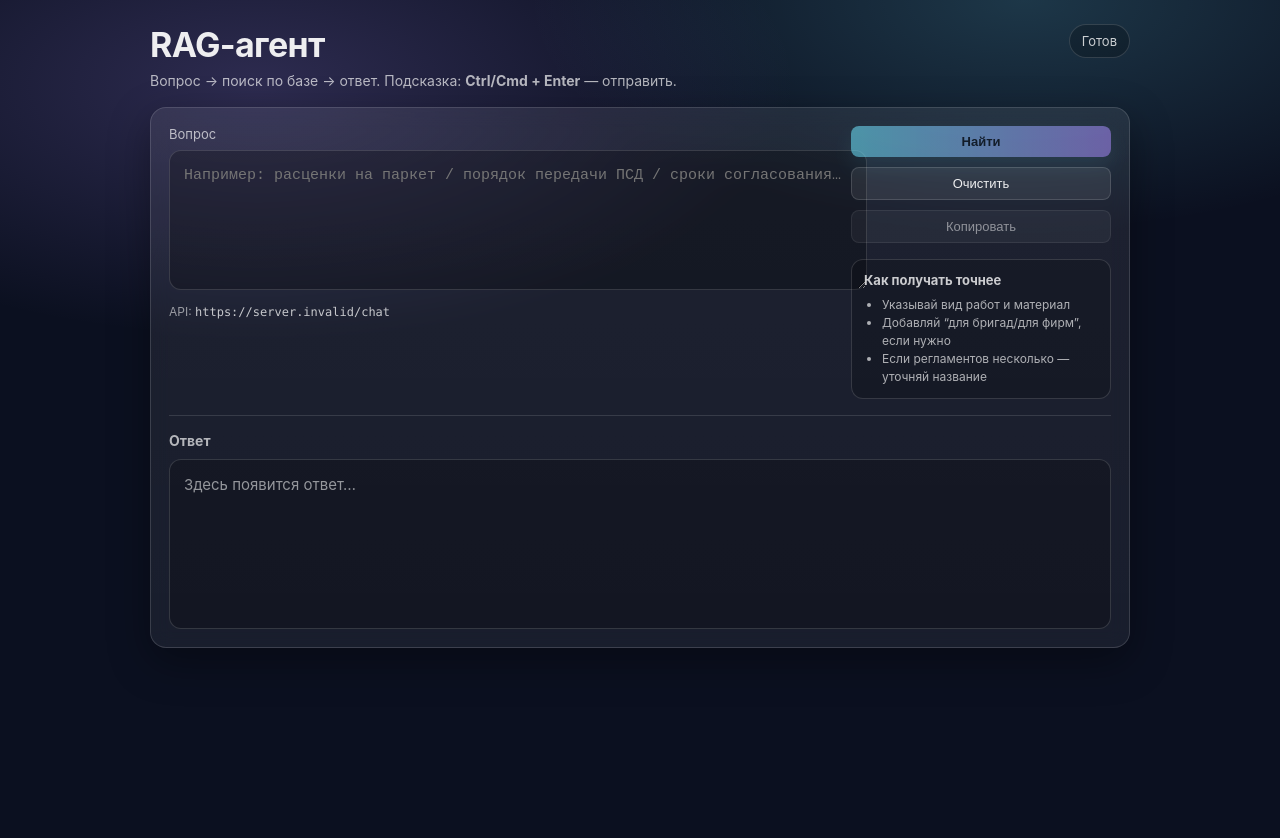
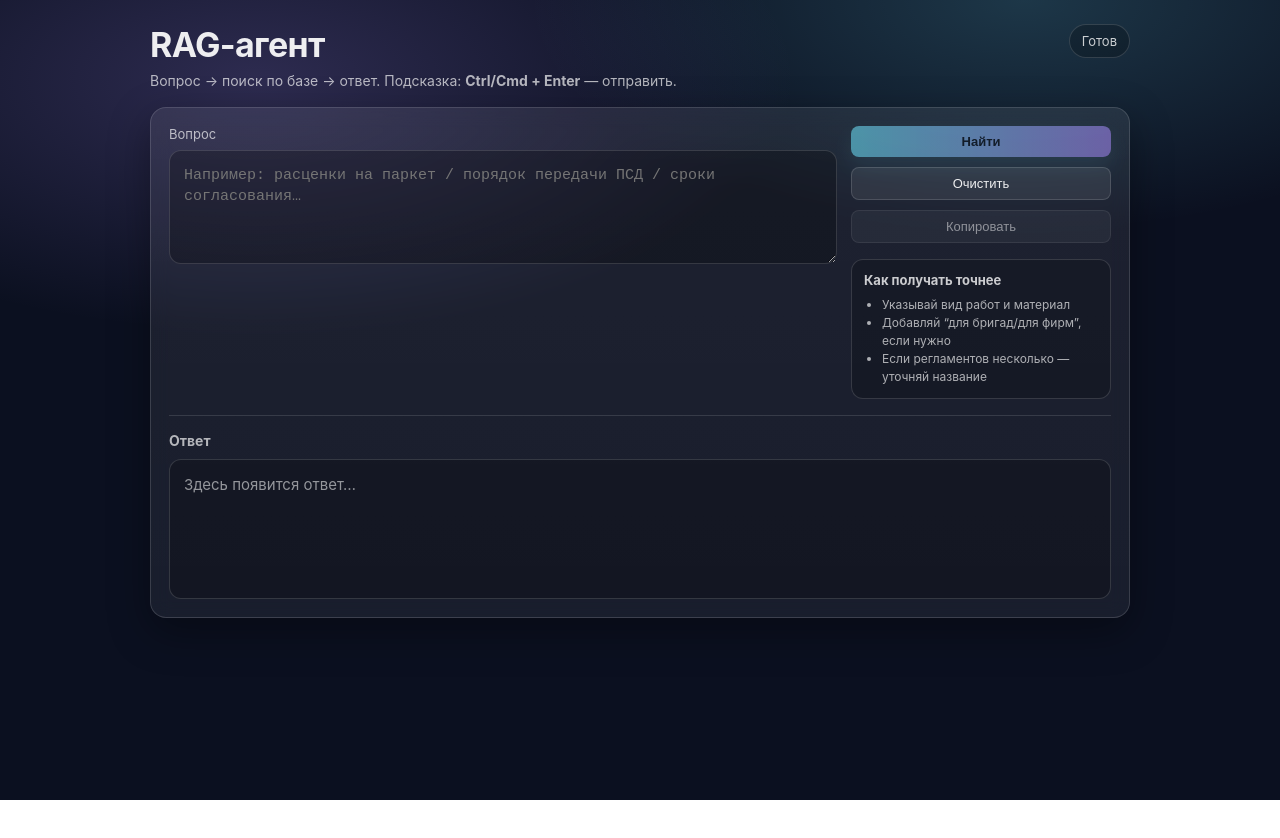
Before and after one commit to Andrefan1406/my_first_site, a React (Create React App) app: page /rag in a window 1280 px wide. Shown: the top 838 px of the page. After the commit the page ends 800 px from the top, so only its background shows below. Built offline with nearby package versions, Linux system fonts and the light colour scheme; no server answers.

Commit message:
fix(ui): prevent buttons overlapping textarea

```diff
--- a/src/RagPage.jsx
+++ b/src/RagPage.jsx
@@ -101,9 +101,9 @@ const RagPage = () => {
               />
 
               <div style={styles.hintRow}>
-                <span style={styles.hint}>
+                {/*<span style={styles.hint}>
                   API: <span style={styles.mono}>{API_URL}</span>
-                </span>
+                </span>*/}
                 {ms !== null && !error && (
                   <span style={styles.pill}>{ms} ms</span>
                 )}
@@ -267,7 +267,7 @@ const styles = {
   },
   hintRow: {
     display: "flex",
-    justifyContent: "space-between",
+    justifyContent: "flex-end",  // ✅ прижимаем элементы вправо
     alignItems: "center",
     gap: 10,
     marginTop: 10,
--- a/src/index.css
+++ b/src/index.css
@@ -1,13 +1,61 @@
+/* ==========================================================================
+   ГЛОБАЛЬНЫЕ НАСТРОЙКИ ВЁРСТКИ
+   ========================================================================== */
+
+/*
+  ✅ box-sizing: border-box — ключевое правило, которое предотвращает "вылезание"
+  элементов за пределы контейнера.
+
+  Почему важно:
+  - по умолчанию элементы используют box-sizing: content-box
+  - тогда width: 100% считается только для "контента"
+  - padding и border прибавляются сверху → элемент становится шире 100%
+  */
+*,
+*::before,
+*::after {
+  box-sizing: border-box; /* ✅ ширина включает padding и border */
+}
+
+/* ==========================================================================
+   BODY — базовые стили страницы
+   ========================================================================== */
+
 body {
-  margin: 0;
+  margin: 0; /* ✅ убираем стандартные отступы браузера вокруг страницы */
+
+  /*
+    ✅ основной шрифт на сайте:
+    список шрифтов идёт в порядке приоритета (fallback):
+    - если нет первого, берётся второй и т.д.
+    - так делают, чтобы сайт выглядел нормально на Windows/macOS/Linux
+  */
   font-family: -apple-system, BlinkMacSystemFont, 'Segoe UI', 'Roboto', 'Oxygen',
     'Ubuntu', 'Cantarell', 'Fira Sans', 'Droid Sans', 'Helvetica Neue',
     sans-serif;
+
+  /*
+    ✅ улучшение сглаживания шрифтов в браузерах на базе WebKit (Chrome/Safari):
+    текст выглядит более "тонким" и приятным
+  */
   -webkit-font-smoothing: antialiased;
+
+  /*
+    ✅ улучшение сглаживания на macOS (Firefox):
+    делает текст мягче и ровнее
+  */
   -moz-osx-font-smoothing: grayscale;
 }
 
+/* ==========================================================================
+   CODE — стили для <code>...</code>
+   ========================================================================== */
+
 code {
+  /*
+    ✅ моноширинные шрифты (как в редакторах кода):
+    используются, чтобы код был ровным и читаемым
+  */
   font-family: source-code-pro, Menlo, Monaco, Consolas, 'Courier New',
-    monospace;
+    monospace; /* если ничего нет — берём стандартный monospace */
 }
```
